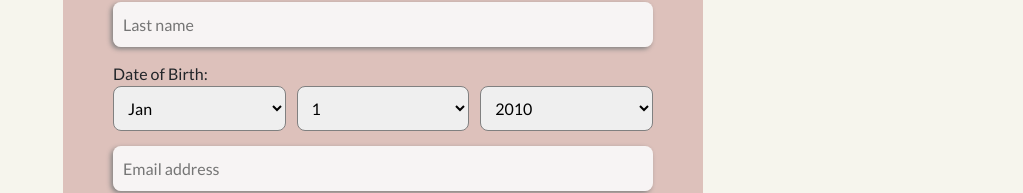
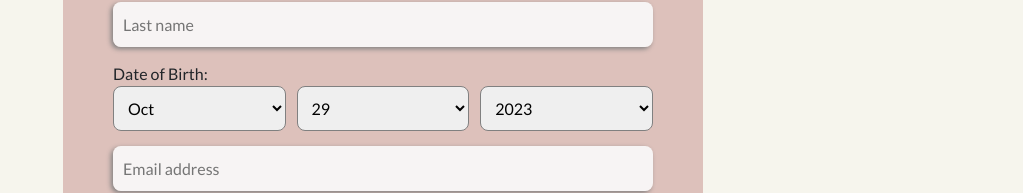
Before and after one commit to mallen92/mikeSocialMediaClient, a React (Create React App) app: page /signup in a window 1280 px wide. Shown: the part 276-469 px from the top of the page, without its empty margins (257-1280 px from the left). Built offline with nearby package versions, Linux system fonts and the light colour scheme.

Commit message:
Initialize birthDate form in SignUpPage based on current date

```diff
--- a/src/components/SignupPage.js
+++ b/src/components/SignupPage.js
@@ -7,6 +7,8 @@ import { months, days, years } from "../lists/birthDate";
 import "../styles/LoginRegistration.css";
 
 export const SignupPage = () => {
+  const [birthMonthValue, setBirthMonthValue] = useState(months[new Date().getMonth()].name);
+  const [birthDayValue, setBirthDayValue] = useState(new Date().getDate());
   const [error, setError] = useState("");
   const dispatch = useDispatch();
   const navigate = useNavigate();
@@ -26,7 +28,6 @@ export const SignupPage = () => {
 
     const birthDate = `${birthMonthNum}/${birthDay}/${birthYear}`;
     console.log(birthDate);
-
   }
 
   return (
@@ -42,14 +43,14 @@ export const SignupPage = () => {
           <div className="birthDateContainer">
             <span>Date of Birth:</span>
             <div className="birthDateSelectsContainer">
-              <select name="birthMonth" className="birthDateSelect">
+              <select name="birthMonth" className="birthDateSelect" value={birthMonthValue} onChange={(e) => setBirthMonthValue(e.target.value)}>
                 {months.map(month => (
                   <option key={month.id} value={month.name}>
                     {month.name}
                   </option>
                 ))}
               </select>
-              <select name="birthDay" className="birthDateSelect">
+              <select name="birthDay" className="birthDateSelect" value={birthDayValue} onChange={(e) => setBirthDayValue(e.target.value)}>
                 {days.map(day => (
                   <option key={day.id} value={day.name}>
                     {day.name}
--- a/src/lists/birthDate.js
+++ b/src/lists/birthDate.js
@@ -23,10 +23,9 @@ for (let i = 0; i < 31; i++) {
 }
 
 export let years = [];
-let currentYear = 2023;
-let startYear = currentYear - 13;
+let startYear = new Date().getFullYear();
 
-for (let i = 0; i <= 103; i++) {
+for (let i = 0; i <= 116; i++) {
   years[i] = {
     id: startYear,
     name: `${startYear}`,
```
